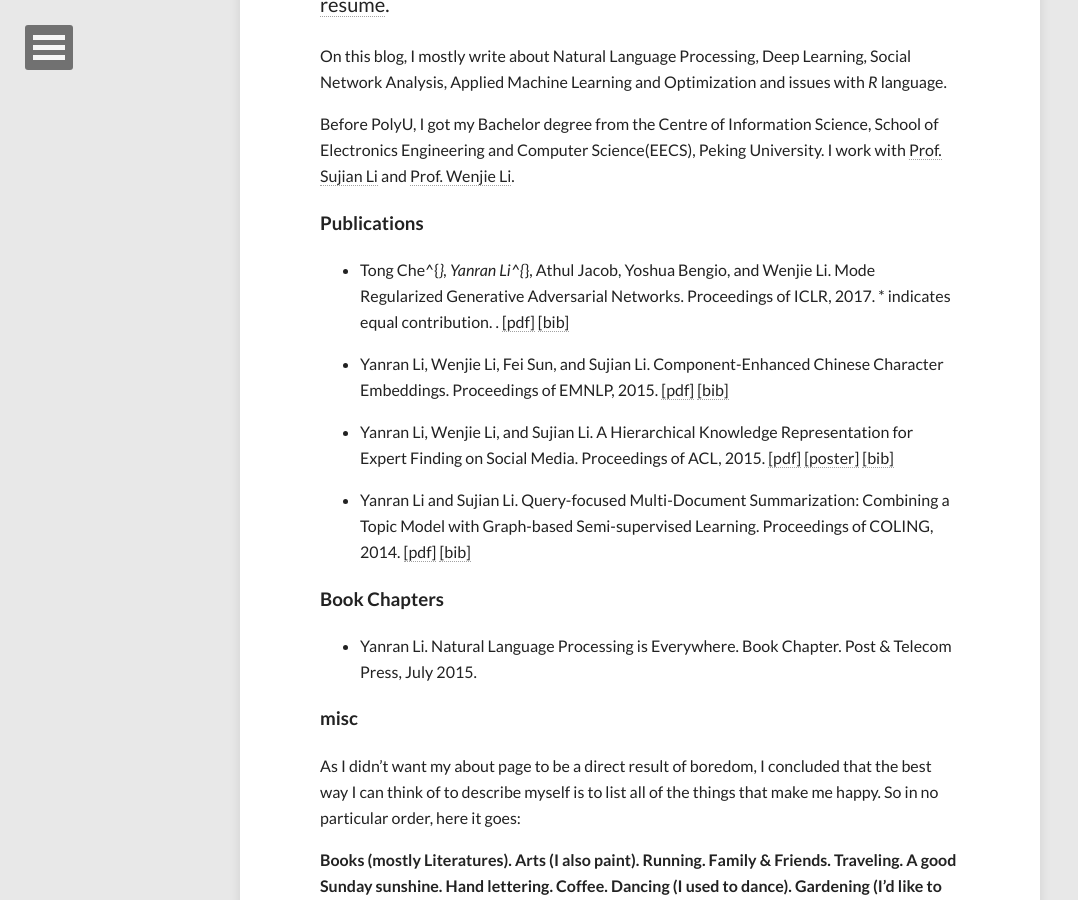
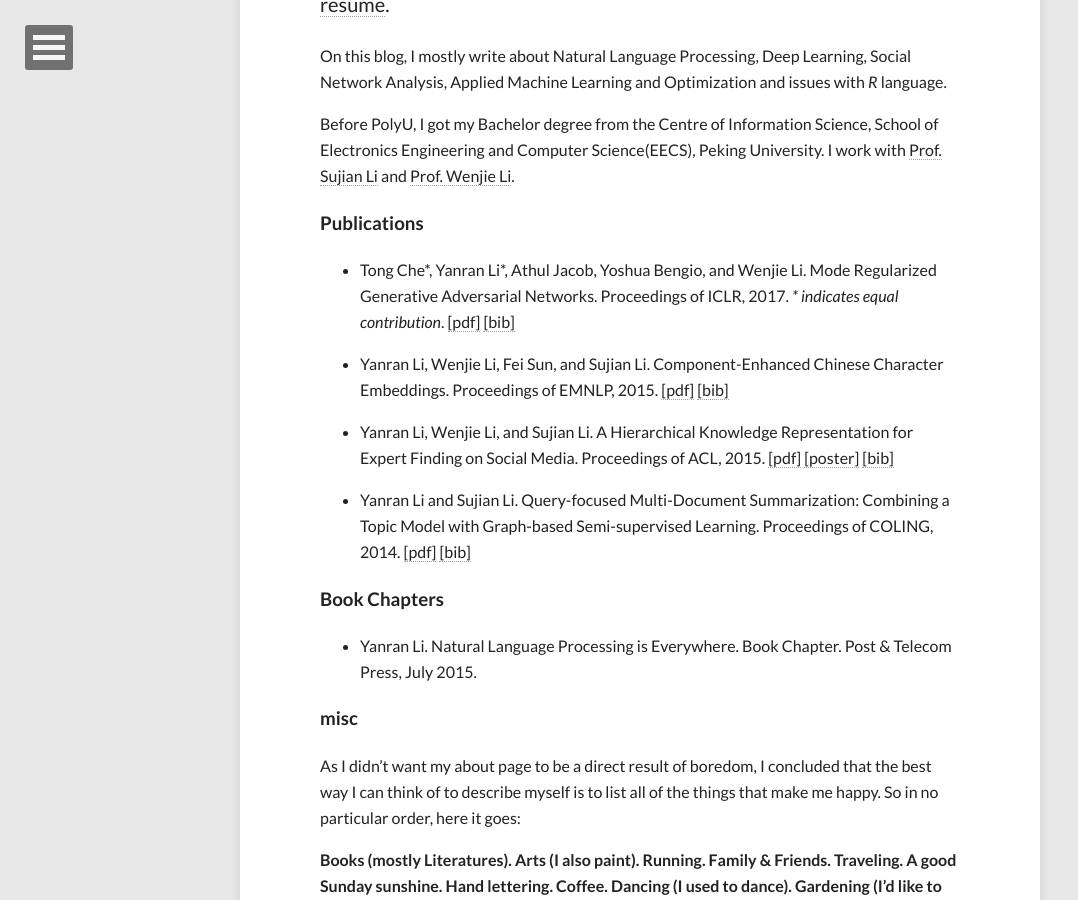
Before and after one commit to niangaotuantuan/niangaotuantuan.github.io, a Jekyll site: the page built from about.md, in a window 1280 px wide and 900 px high, scrolled down 555 px. Shown: the whole window, without its empty margins (0-1078 px from the left). Built offline with Jekyll 4.4.1, drawn with Linux system fonts in a browser that asks for light colours; nearby versions of some CDN libraries.

Commit message:
minor fix

```diff
--- a/about.md
+++ b/about.md
@@ -15,8 +15,8 @@ Before PolyU, I got my Bachelor degree from the Centre of Information Science, S
 
 ### Publications
 
-- Tong Che^{*}, Yanran Li^{*}, Athul Jacob, Yoshua Bengio, and Wenjie Li. Mode Regularized
-Generative Adversarial Networks. Proceedings of ICLR, 2017. * indicates equal contribution. . [[pdf]](/files/iclr2017mdgan.pdf) [[bib]](/files/bibtex/iclr2017mdgan.bib)
+- Tong Che\*, Yanran Li\*, Athul Jacob, Yoshua Bengio, and Wenjie Li. Mode Regularized
+Generative Adversarial Networks. Proceedings of ICLR, 2017. *\* indicates equal contribution*. [[pdf]](/files/iclr2017mdgan.pdf) [[bib]](/files/bibtex/iclr2017mdgan.bib)
 
 - Yanran Li, Wenjie Li, Fei Sun, and Sujian Li.
 Component-Enhanced Chinese Character Embeddings. Proceedings of EMNLP, 2015. [[pdf]](/files/emnlp2015comp.pdf) [[bib]](/files/bibtex/emnlp2015comp.bib)
```
